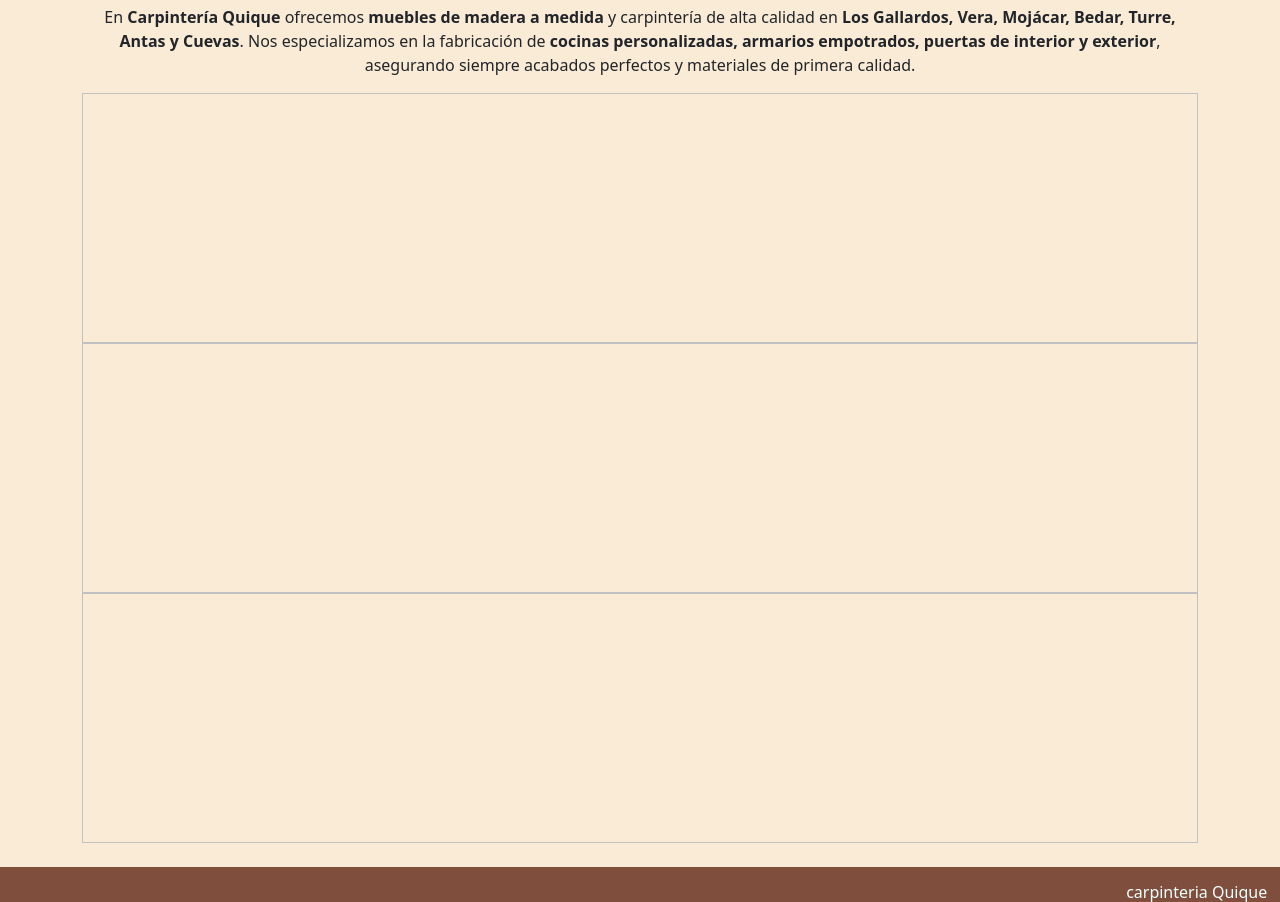
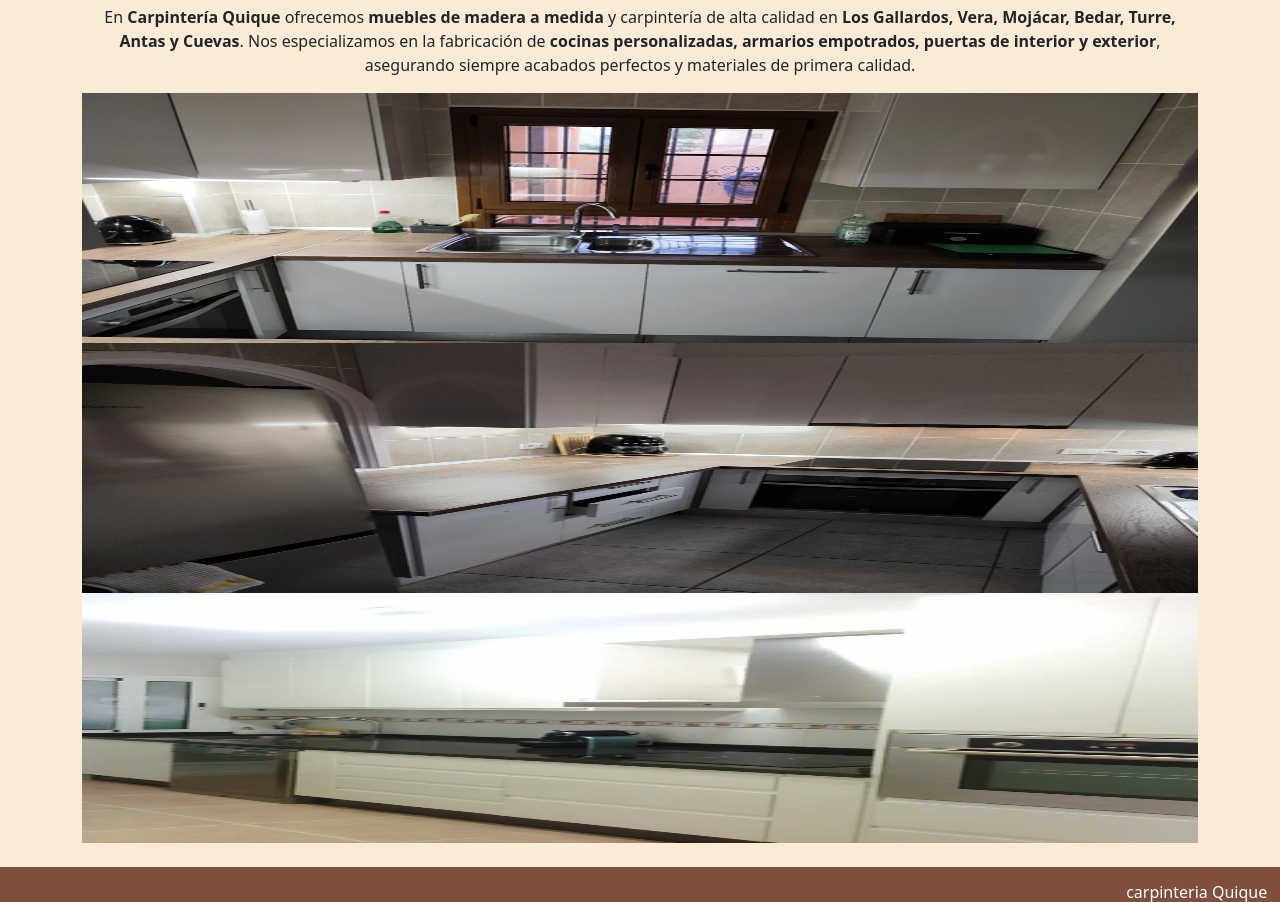
Before and after one commit to carpinteriaquique/carpinteriaquique, a plain HTML site: page index.html in a window 1280 px wide. Shown: the part 1508-2410 px from the top of the page. Drawn offline with nearby package versions, Linux system fonts and the light colour scheme.

Commit message:
Update index.html

```diff
--- a/index.html
+++ b/index.html
@@ -97,9 +97,9 @@
                 <h2>Carpintería en Los Gallardos y Alrededores</h2>
                 <p>En <strong>Carpintería Quique</strong> ofrecemos <strong>muebles de madera a medida</strong> y carpintería de alta calidad en <strong>Los Gallardos, Vera, Mojácar, Bedar, Turre, Antas y Cuevas</strong>. Nos especializamos en la fabricación de <strong>cocinas personalizadas, armarios empotrados, puertas de interior y exterior</strong>, asegurando siempre acabados perfectos y materiales de primera calidad.</p>
             </section>
-             <img height="250px src="./fotos/7.webp" alt=""Cocina de madera hecha por Carpintería Quique en Antas" class="col-12 col-md-12">
-             <img height="250px src="./fotos/9.webp" alt=""Cocina de madera hecha por Carpintería Quique en Bedar" class="col-12 col-md-12">
-             <img height="250px src="./fotos/10.webp" alt=""Cocina de madera hecha por Carpintería Quique en Cuevas del Almanzora" class="col-12 col-md-12">
+             <img height="250px" src="./fotos/7.webp" alt="Cocina de madera hecha por Carpintería Quique en Antas" class="col-12 col-md-12">
+             <img height="250px" src="./fotos/9.webp" alt="Cocina de madera hecha por Carpintería Quique en Bedar" class="col-12 col-md-12">
+             <img height="250px" src="./fotos/10.webp" alt="Cocina de madera hecha por Carpintería Quique en Cuevas del Almanzora" class="col-12 col-md-12">
 
 
 
```
